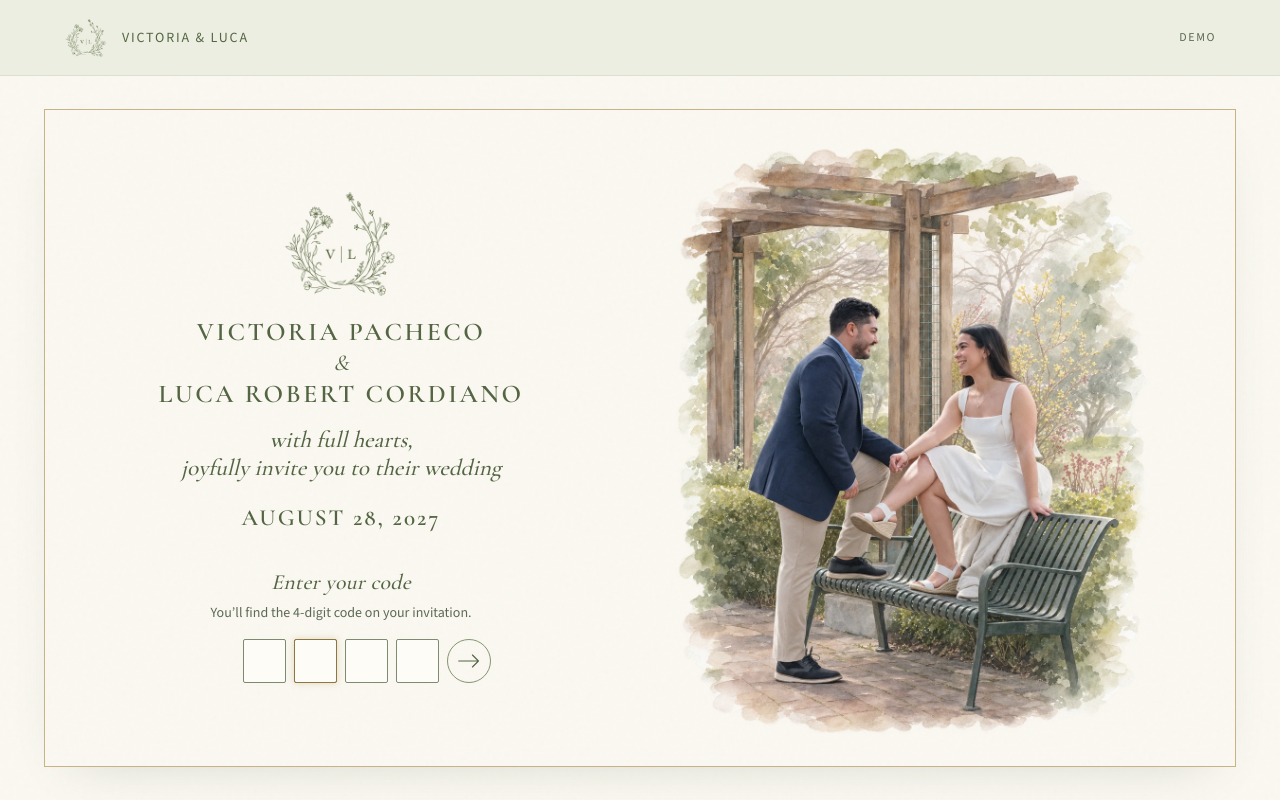
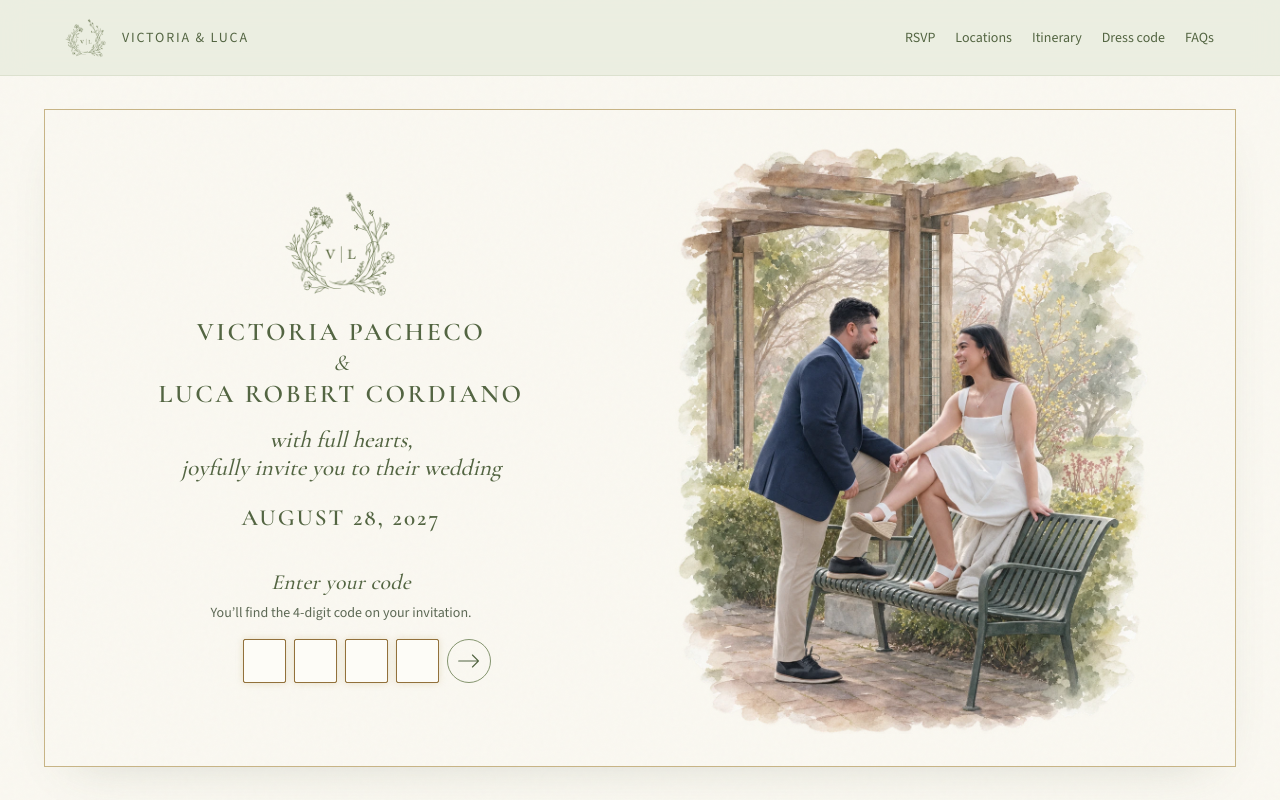
Before and after one commit to karsenwimmer/karsen-sarah-wedding, a Next.js app: page /demo/rsvp in a window 1280 px wide. Built offline with nearby package versions, Linux system fonts and the light colour scheme; a web font is replaced by a local one.

Commit message:
Show landing-page section menu and pulse all gold code borders together

```diff
--- a/src/app/demo/rsvp/rsvp-demo.tsx
+++ b/src/app/demo/rsvp/rsvp-demo.tsx
@@ -26,6 +26,7 @@ export function RsvpDemo() {
   const [resetting, setResetting] = useState(false);
   const [resetNotice, setResetNotice] = useState("");
   const [sectionMenuOpen, setSectionMenuOpen] = useState(false);
+  const [pendingSection, setPendingSection] = useState<string | null>(null);
   const siteHeader = useRef<HTMLElement>(null);
   const sectionToggle = useRef<HTMLButtonElement>(null);
   const welcome = useRef<HTMLElement>(null);
@@ -153,16 +154,26 @@ export function RsvpDemo() {
     };
   }, [invite]);
 
-  function scrollToSection(id: string) {
+  function scrollToSection(id: string, unlocked = Boolean(invite)) {
     if (scrollFrame.current !== null) cancelAnimationFrame(scrollFrame.current);
     scrollFrame.current = null;
     setSectionMenuOpen(false);
+    if (!unlocked && id !== "demo-main") {
+      setPendingSection(id);
+      setCodeError("");
+      requestAnimationFrame(() => {
+        codeInput.current?.focus({ preventScroll: true });
+        const reducedMotion = window.matchMedia?.("(prefers-reduced-motion: reduce)").matches;
+        codeInput.current?.scrollIntoView?.({ block: "center", behavior: reducedMotion ? "auto" : "smooth" });
+      });
+      return;
+    }
     requestAnimationFrame(() => {
       const section = document.getElementById(id);
       const target = section?.querySelector<HTMLElement>("h1, h2") ?? section;
       target?.focus({ preventScroll: true });
       const reducedMotion = window.matchMedia?.("(prefers-reduced-motion: reduce)").matches;
-      const destination = id === "demo-main" ? section : target;
+      const destination = id === "demo-main" || id === "rsvp" ? section : target;
       destination?.scrollIntoView?.({ block: "start", behavior: reducedMotion ? "auto" : "smooth" });
     });
   }
@@ -223,7 +234,9 @@ export function RsvpDemo() {
     setCodeError("");
     setErrors({});
     setResetNotice("");
-    focusHeading();
+    if (pendingSection) scrollToSection(pendingSection, true);
+    else focusHeading();
+    setPendingSection(null);
   }
 
   function updateGuest(id: string, patch: Partial<GuestResponse>) {
@@ -262,6 +275,7 @@ export function RsvpDemo() {
     setInvite(null); setCode(""); setCodePosition(0); setCodeError(""); setResetting(false); setResetNotice("");
     setAnswers([]); setNote(""); setConfirmed(false); setErrors({});
     setSectionMenuOpen(false);
+    setPendingSection(null);
     requestAnimationFrame(() => codeInput.current?.focus());
     window.scrollTo({ top: 0, behavior: "instant" });
   }
@@ -283,11 +297,10 @@ export function RsvpDemo() {
     <a className={s.skip} href="#demo-main">Skip to invitation</a>
     <header ref={siteHeader} className={s.header} onKeyDown={(event) => { if (event.key === "Escape" && sectionMenuOpen) { setSectionMenuOpen(false); sectionToggle.current?.focus(); } }}>
       <a href="#demo-main" className={s.brand} aria-label="Luca and Victoria invitation demo" onClick={(event) => { event.preventDefault(); scrollToSection("demo-main"); }}><Emblem className={s.brandMark} /><span><strong>VICTORIA & LUCA</strong></span></a>
-      {invite && <>
+      <>
         <nav id="wedding-sections" className={s.sectionNav} data-open={sectionMenuOpen} aria-label="Wedding sections">{sectionLinks.map((section) => <a key={section.id} href={`#${section.id}`} onClick={(event) => { event.preventDefault(); scrollToSection(section.id); }}>{section.label}</a>)}</nav>
         <button ref={sectionToggle} type="button" className={s.sectionToggle} aria-label="Wedding sections" aria-controls="wedding-sections" aria-expanded={sectionMenuOpen} onClick={() => setSectionMenuOpen((open) => !open)}><svg width="24" height="24" viewBox="0 0 24 24" fill="none" aria-hidden="true"><path d={sectionMenuOpen ? "M6 6l12 12M6 18 18 6" : "M4 6h16M4 12h16M4 18h16"} stroke="currentColor" strokeWidth="1.4" strokeLinecap="round" /></svg></button>
-      </>}
-      <span className={s.demoBadge} aria-label="Demonstration only. No real RSVPs are sent.">DEMO</span>
+      </>
     </header>
 
     <main id="demo-main" className={s.main} tabIndex={-1}>
@@ -311,7 +324,7 @@ export function RsvpDemo() {
               <button type="button" onClick={switchInvitation}>Change invitation</button>
             </div> : <>
             <h2 id="entry-title" data-invite-reveal="heading"><label htmlFor="invitation-code">Enter your code</label></h2>
-            <p id="code-help" className={s.codeExplanation} data-invite-reveal="copy">You’ll find the 4-digit code on your invitation.</p>
+            <p id="code-help" className={s.codeExplanation} data-invite-reveal="copy">{pendingSection ? `Enter your code to view ${sectionLinks.find((section) => section.id === pendingSection)?.label}.` : "You’ll find the 4-digit code on your invitation."}</p>
             <form onSubmit={openInvitation} noValidate>
               <div className={`${s.codeBar} ${codeError ? s.codeBarError : ""}`}>
                 <span className={s.codeDigits} aria-hidden="true">{Array.from({ length: 4 }, (_, index) => <span key={index} data-active={index === codePosition}>{code[index] ?? ""}</span>)}</span>
--- a/src/app/demo/rsvp/rsvp.module.css
+++ b/src/app/demo/rsvp/rsvp.module.css
@@ -46,7 +46,6 @@
 .brandMark { width: 44px; height: 44px; flex-shrink: 0; }
 .brand > span { display: grid; gap: 2px; }
 .brand strong { font-size: .875rem; font-weight: 400; letter-spacing: .13em; }
-.demoBadge { font-size: .75rem; letter-spacing: .13em; color: var(--muted); }
 .main { width: 100%; }
 .hero { min-height: calc(100svh - var(--header-height)); display: flex; align-items: center; justify-content: center; }
 .entry { display: grid; grid-template-columns: minmax(0, .96fr) minmax(0, 1.06fr); grid-template-rows: auto auto; align-content: center; gap: 36px 28px; width: min(1240px, calc(100% - 88px)); min-height: min(680px, calc(100svh - 144px)); margin: 32px auto; padding: 32px 38px; border: 1px solid var(--gold-line); background-color: var(--paper); background-image: var(--paper-grain); box-shadow: 0 18px 50px -30px #4a593f45; animation: paper-arrive 720ms var(--ease-out) both; }
@@ -70,8 +69,8 @@
 .root .codeBar input:focus { outline: none; box-shadow: none; }
 .codeDigits { grid-column: 2; grid-row: 1; display: grid; grid-template-columns: repeat(4, minmax(0, 1fr)); gap: 8px; pointer-events: none; }
 .root .codeInput::selection { background: transparent; color: transparent; }
-.codeDigits > span { position: relative; display: grid; place-items: center; height: 44px; border: 1px solid var(--control-line); border-radius: 2px; color: var(--ink); background: #fdfcf7; font-family: var(--font-display), Georgia, serif; font-size: 1.5rem; line-height: 1; font-variant-numeric: tabular-nums; }
-.codeBar:focus-within .codeDigits > span[data-active="true"] { border-color: var(--ink); box-shadow: 0 0 0 1px var(--ink); background: var(--sage-pale); }
+.codeDigits > span { position: relative; display: grid; place-items: center; height: 44px; border: 1px solid var(--gold); border-radius: 2px; color: var(--ink); background: #fdfcf7; font-family: var(--font-display), Georgia, serif; font-size: 1.5rem; line-height: 1; font-variant-numeric: tabular-nums; }
+.codeBar:focus-within .codeDigits > span[data-active="true"] { border-color: var(--gold); box-shadow: 0 0 0 1px var(--gold); background: var(--sage-pale); }
 .codeBarError .codeDigits > span { border-color: var(--error); }
 .codeBarError:focus-within .codeDigits > span[data-active="true"] { box-shadow: 0 0 0 1px var(--error); }
 .codeSubmit { grid-column: 3; grid-row: 1; display: grid; place-items: center; width: 44px; height: 44px; padding: 0; border: 1px solid #85956f; border-radius: 50%; background: transparent; color: var(--ink); transition: background 160ms ease, border-color 160ms ease, transform 160ms var(--ease-out); }
@@ -274,22 +273,15 @@
 @media (forced-colors: active) { .attendance input { appearance: auto; } }
 @media (prefers-reduced-motion: reduce) { .root :is(.primary, .codeSubmit):active { transform: none; } .root .codeSubmit { transition: none; } }
 
-/* A quiet gold light moves across the four borders and returns. */
-.codePrompt .codeDigits > span::after { content: ""; position: absolute; inset: -1px; border: 1px solid var(--gold); border-radius: inherit; box-shadow: 0 0 7px rgb(199 180 134 / .6); opacity: 0; pointer-events: none; animation-duration: 6400ms; animation-timing-function: ease-in-out; animation-iteration-count: infinite; animation-play-state: var(--code-light-play, paused); }
-.codeDigits > span:nth-child(1)::after { animation-name: code-light-first; }
-.codeDigits > span:nth-child(2)::after { animation-name: code-light-second; }
-.codeDigits > span:nth-child(3)::after { animation-name: code-light-third; }
-.codeDigits > span:nth-child(4)::after { animation-name: code-light-fourth; }
+/* All four gold borders breathe together, with no travelling highlight. */
+.codePrompt .codeDigits > span::after { content: ""; position: absolute; inset: -1px; border: 1px solid var(--gold); border-radius: inherit; box-shadow: 0 0 7px rgb(199 180 134 / .6); opacity: 0; pointer-events: none; animation: code-border-pulse 3600ms ease-in-out infinite; animation-play-state: var(--code-light-play, paused); }
 .codePrompt .codeBar:focus-within .codeDigits > span::after, .codePrompt .codeBarError .codeDigits > span::after { animation: none; opacity: 0; }
 .guestFields { animation: fields-appear 220ms var(--ease-out) both; }
 .check svg path { stroke-dasharray: 24; stroke-dashoffset: 0; animation: reply-signed 420ms var(--ease-out) both; }
 .root :is(input:not([type="radio"]), select, textarea) { transition: border-color 180ms ease, background-color 180ms ease; }
 .codeSubmit .arrow { transition: transform 180ms var(--ease-out); }
 @keyframes paper-arrive { from { opacity: .7; transform: translateY(8px); } to { opacity: 1; transform: translateY(0); } }
-@keyframes code-light-first { 0%, 100% { opacity: .85; } 16.6667%, 83.3333% { opacity: 0; } }
-@keyframes code-light-second { 0%, 33.3333%, 66.6667%, 100% { opacity: 0; } 16.6667%, 83.3333% { opacity: .85; } }
-@keyframes code-light-third { 0%, 16.6667%, 50%, 83.3333%, 100% { opacity: 0; } 33.3333%, 66.6667% { opacity: .85; } }
-@keyframes code-light-fourth { 0%, 33.3333%, 66.6667%, 100% { opacity: 0; } 50% { opacity: .85; } }
+@keyframes code-border-pulse { 0%, 100% { opacity: .12; } 50% { opacity: .65; } }
 @keyframes fields-appear { from { opacity: .45; transform: translateY(4px); } to { opacity: 1; transform: translateY(0); } }
 @keyframes reply-signed { from { stroke-dashoffset: 24; } to { stroke-dashoffset: 0; } }
 @media (hover: hover) and (pointer: fine) { .codeSubmit:hover .arrow { transform: translateX(2px); } }
```
Also changed, not shown: 2 other files (tests, documents, lock files or other folders).
